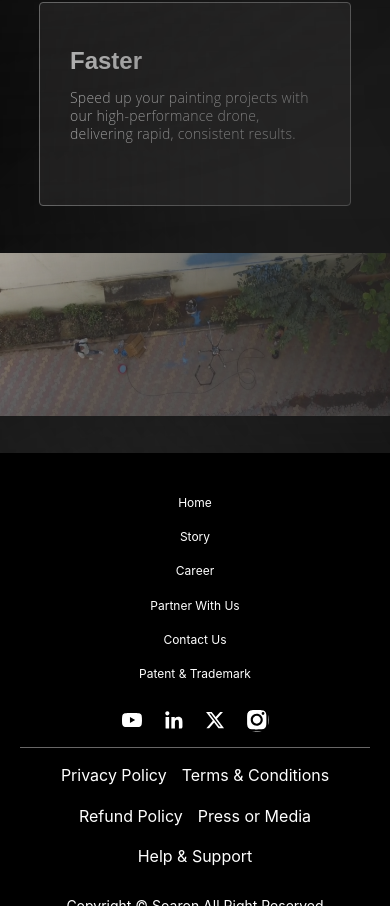
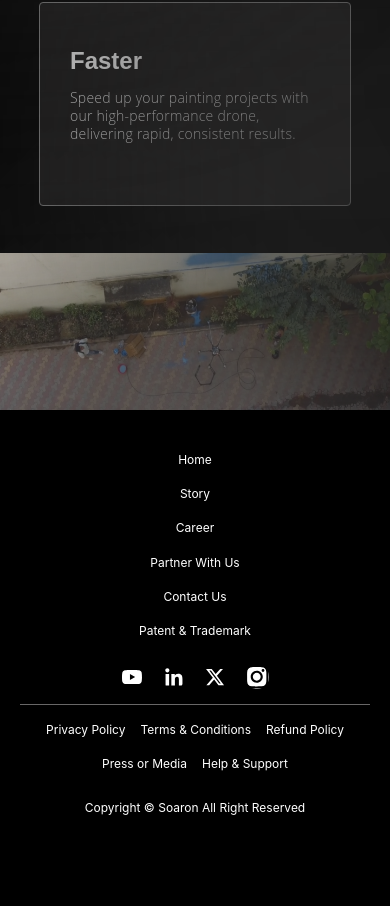
Before and after one commit to yagneshreddykoramoni/Soaron-sample, a React (Create React App) app: page / in a window 390 px wide. Shown: the part 1417-2323 px from the top of the page. After the commit the page ends 2260 px from the top, so only its background shows below. Built offline with nearby package versions, Linux system fonts and the light colour scheme.

Commit message:
decreased footer elements fontsize

```diff
--- a/src/components/Footer.css
+++ b/src/components/Footer.css
@@ -133,7 +133,7 @@
 @media (max-width: 768px) {
   .footer {
     padding: 40px 20px 30px;
-    top: 1870px;
+    top: 1827px;
     text-align: center;
   }
 
@@ -156,6 +156,14 @@
     gap: 15px;
   }
 
+  .footer-legal-link {
+    font-size: 12px;
+  }
+
+  .footer-copyright{
+    font-size: 12px;
+  }
+
   .footer-separator {
     display: none;
   }
--- a/src/components/SprayLandingPage.css
+++ b/src/components/SprayLandingPage.css
@@ -117,7 +117,7 @@
 @media screen and (max-width: 768px) {
   .spray-container {
     width: 100%;
-    height: 2323px;
+    height: 2260px;
     background-color: #000000;
     position: relative;
     overflow: hidden;
```
